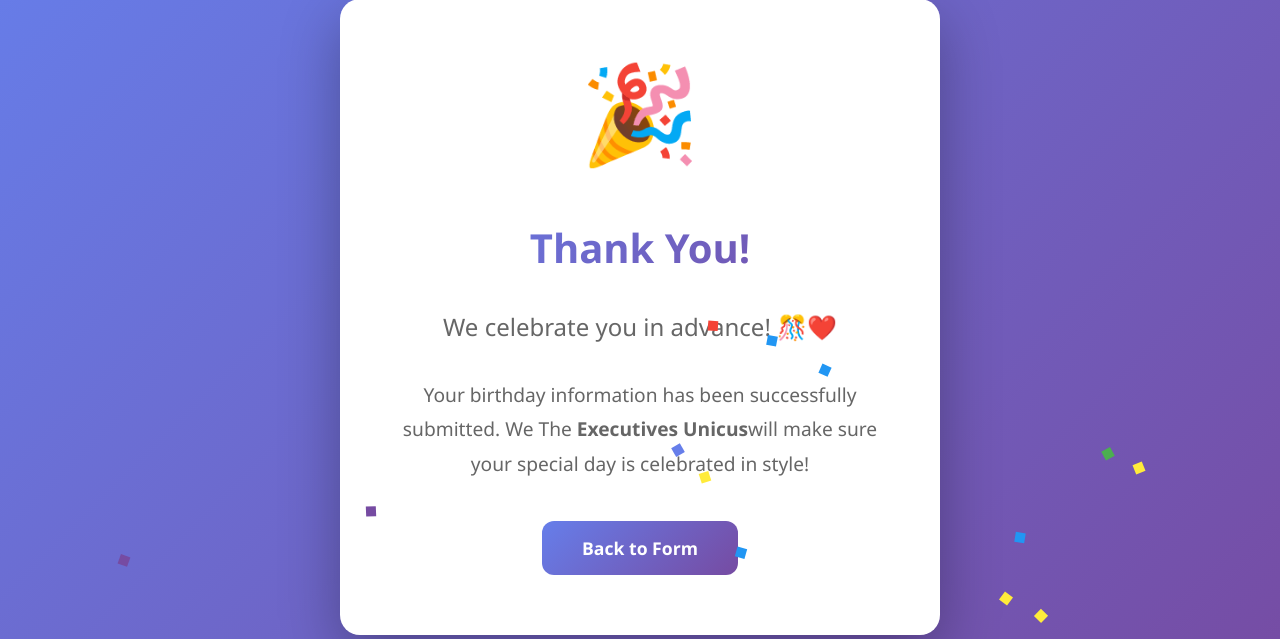
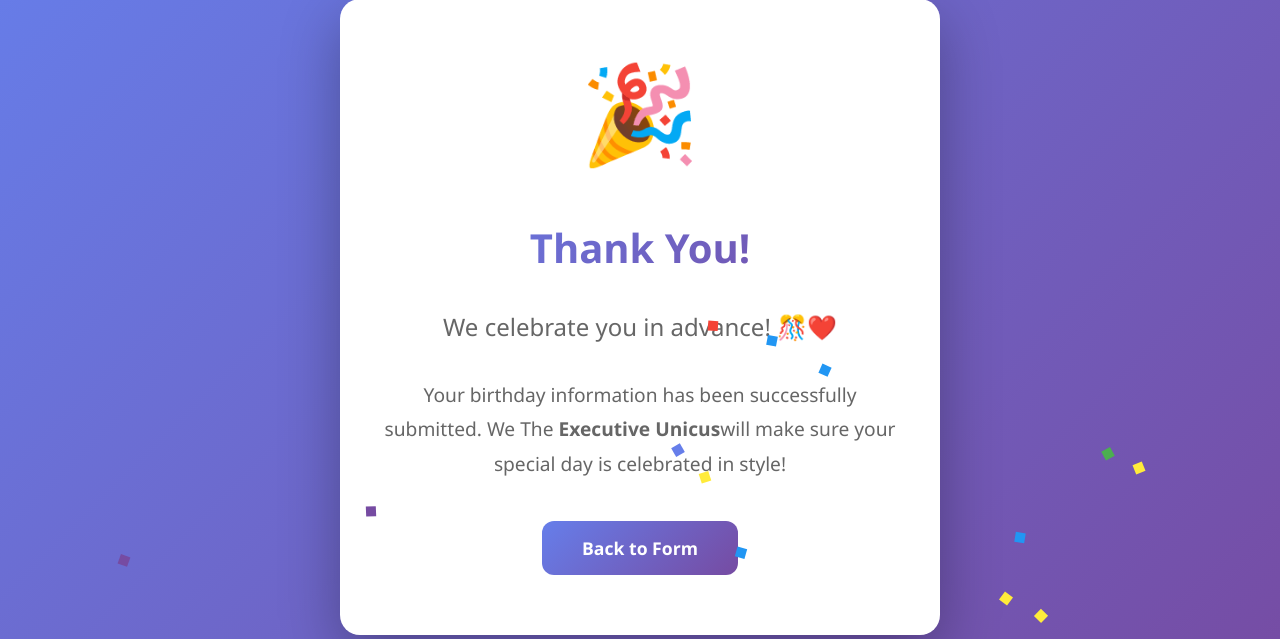
Before and after one commit to AlphaGL/bme_birthday_project, a Django app: page /success/ in a window 1280 px wide. Shown: the part 83-722 px from the top of the page. Run offline with Django 5.2, Linux system fonts and the light colour scheme.

Commit message:
Fix typo in success message for birthday submission

```diff
--- a/templates/birthdays/success.html
+++ b/templates/birthdays/success.html
@@ -120,7 +120,7 @@
         <div class="success-icon">🎉</div>
         <h1>Thank You!</h1>
         <p class="celebration-text">We celebrate you in advance! 🎊❤️</p>
-        <p>Your birthday information has been successfully submitted. We The <strong>Executives Unicus</strong>will make sure your special day is celebrated in style!</p>
+        <p>Your birthday information has been successfully submitted. We The <strong>Executive Unicus</strong>will make sure your special day is celebrated in style!</p>
         <a href="{% url 'birthday_form' %}" class="btn-home">Back to Form</a>
     </div>
 
```
